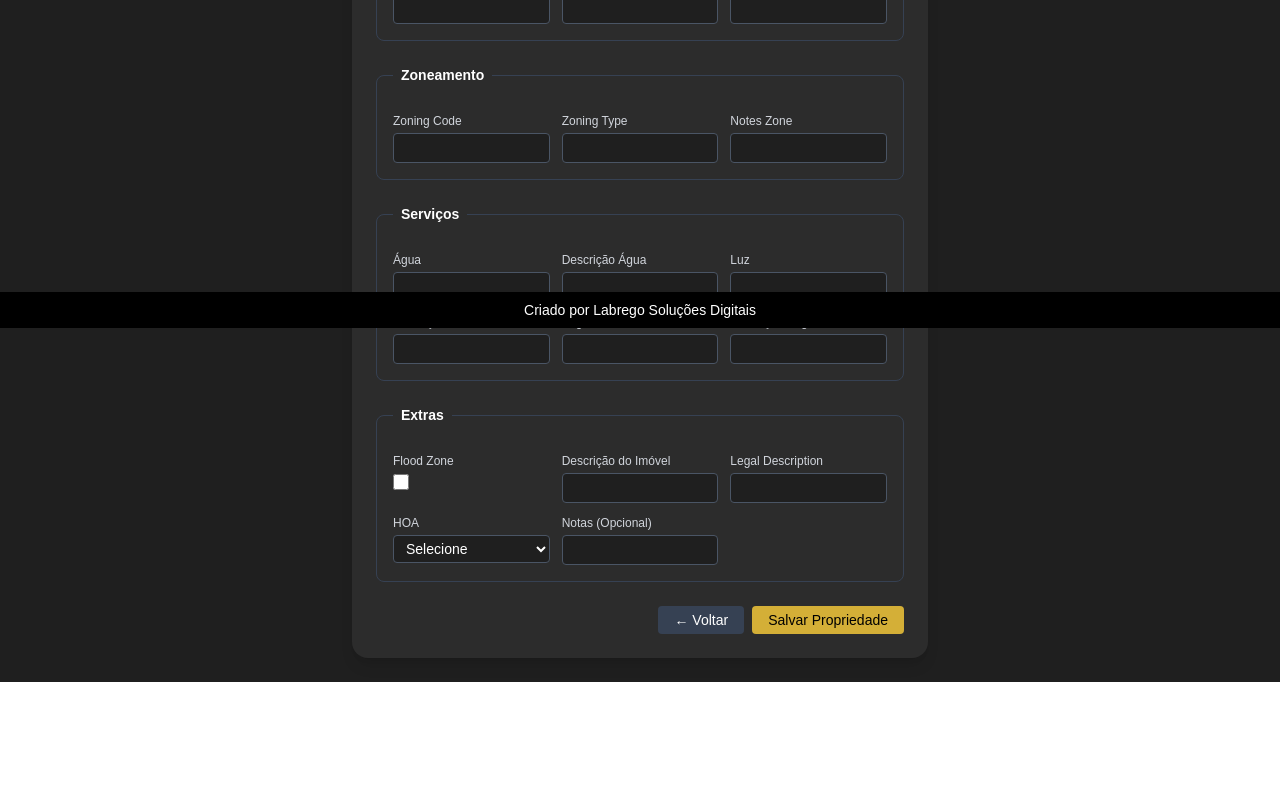
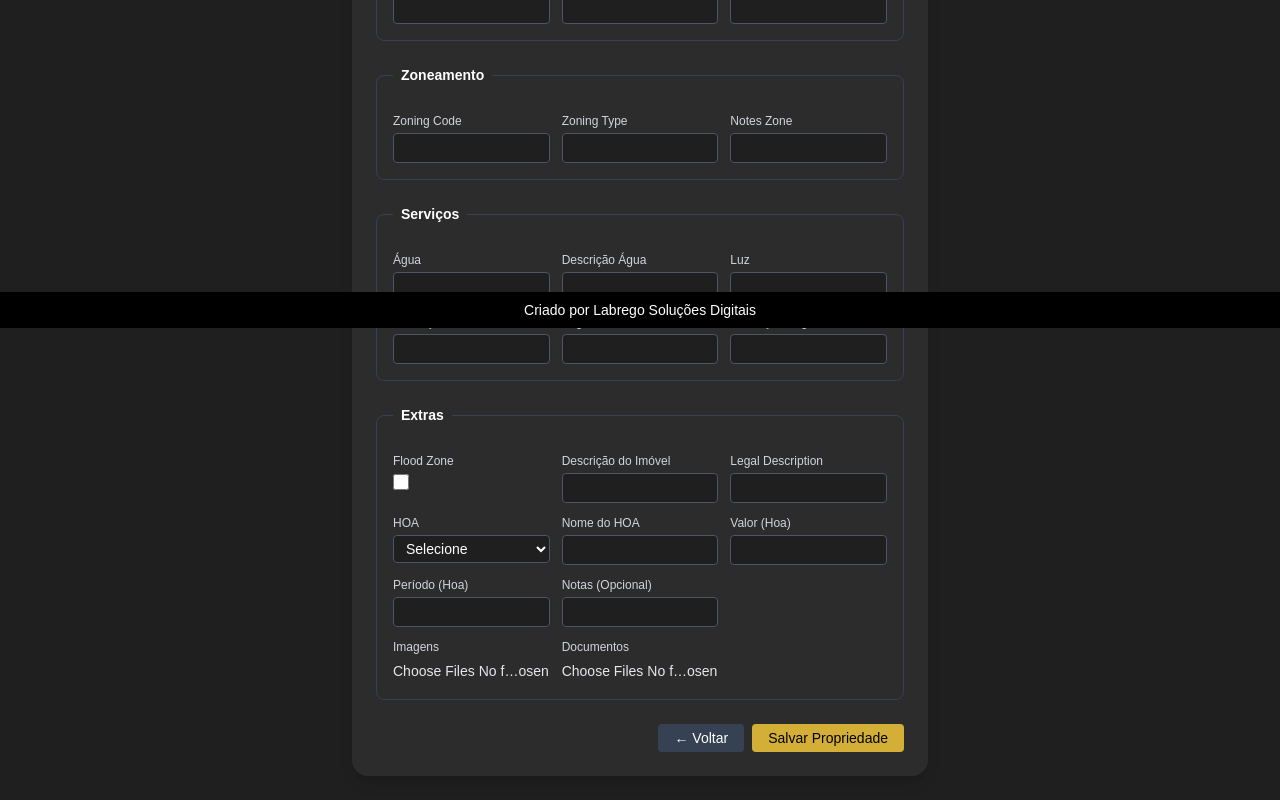
Before and after one commit to luanalabrego/my-gt-lands-app, a Next.js app: page /propriedades/new in a window 1280 px wide. Shown: the part 472-1272 px from the top of the page. Before the commit the page ends 1202 px from the top, so only its background shows below. Built offline with nearby package versions, Linux system fonts and the light colour scheme.

Commit message:
Usar variáveis de ambiente para Google Sheets

```diff
--- a/src/app/layout.tsx
+++ b/src/app/layout.tsx
@@ -13,7 +13,7 @@ export const metadata = {
 export default function RootLayout({ children }: { children: React.ReactNode }) {
   return (
     <html lang="pt-BR">
-      <body className="bg-black min-h-screen text-white flex flex-col pb-12">
+      <body className="bg-black text-white flex flex-col min-h-screen">
         <Providers>
           <Header />
           <main className="flex-1 bg-[#1F1F1F] px-4 py-6">
--- a/src/app/propriedades/new/page.tsx
+++ b/src/app/propriedades/new/page.tsx
@@ -31,6 +31,9 @@ const FIELDS = {
   propertyDesc:     'Descrição do Imóvel',
   legalDesc:        'Legal Description',
   hoa:              'HOA',
+  hoaName:          'Nome do HOA',
+  hoaValue:         'Valor (Hoa)',
+  hoaPeriod:        'Período (Hoa)',
   optionalNotes:    'Notas (Opcional)',
   images:           'Imagens',
   documents:        'Documentos',
@@ -220,7 +223,7 @@ export default function CadastrarPropriedade() {
       <fieldset className="border border-gray-700 rounded-lg p-4 space-y-3">
         <legend className="px-2 text-sm font-semibold">{t('Extras')}</legend>
         <div className="grid grid-cols-1 sm:grid-cols-2 lg:grid-cols-3 gap-3">
-          {(['floodZone','propertyDesc','legalDesc','hoa','optionalNotes'] as FieldKey[]).map(key => (
+          {(['floodZone','propertyDesc','legalDesc','hoa','hoaName','hoaValue','hoaPeriod','optionalNotes'] as FieldKey[]).map(key => (
             <div key={key}>
               <label className="block text-xs font-medium mb-1 text-gray-300">
                 {t(FIELDS[key])}
@@ -242,11 +245,12 @@ export default function CadastrarPropriedade() {
                   <option value="Sim">{t('Sim')}</option>
                   <option value="Não">{t('Não')}</option>
                 </select>
-              ) : key === 'images' || key === 'documents' ? (
+              ) : key === 'hoaName' || key === 'hoaValue' || key === 'hoaPeriod' ? (
                 <input
-                  type="file"
-                  multiple
-                  className="w-full text-sm text-gray-200"
+                  type="text"
+                  value={values[key]}
+                  onChange={e => handleChange(key, e.target.value)}
+                  className="w-full text-sm px-2 py-1 bg-[#1F1F1F] border border-gray-600 rounded text-white placeholder-gray-500"
                 />
               ) : (
                 <input
@@ -258,6 +262,30 @@ export default function CadastrarPropriedade() {
               )}
             </div>
           ))}
+        </div>
+        <div className="grid grid-cols-1 sm:grid-cols-1 lg:grid-cols-3 gap-3">
+          {/* Imagens */}
+          <div>
+            <label className="block text-xs font-medium mb-1 text-gray-300">
+              {t(FIELDS.images)}
+            </label>
+            <input
+              type="file"
+              multiple
+              className="w-full text-sm text-gray-200"
+            />
+          </div>
+          {/* Documentos */}
+          <div>
+            <label className="block text-xs font-medium mb-1 text-gray-300">
+              {t(FIELDS.documents)}
+            </label>
+            <input
+              type="file"
+              multiple
+              className="w-full text-sm text-gray-200"
+            />
+          </div>
         </div>
       </fieldset>
 
```
